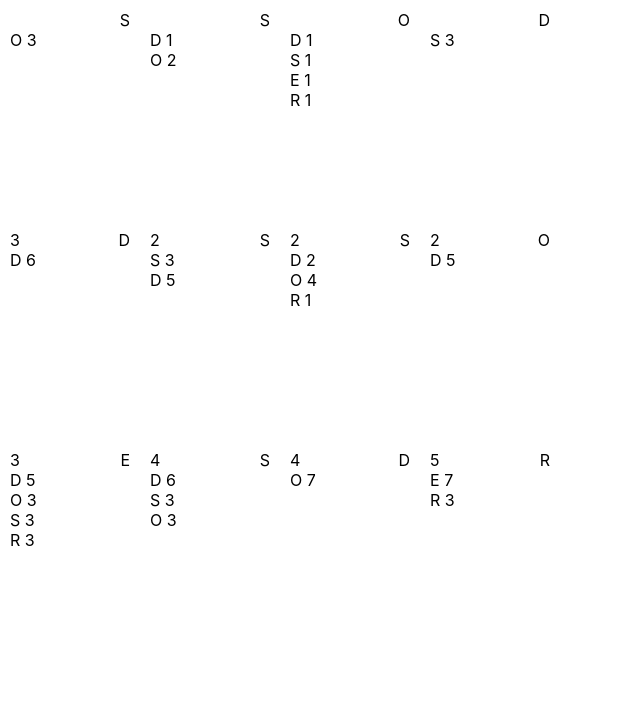
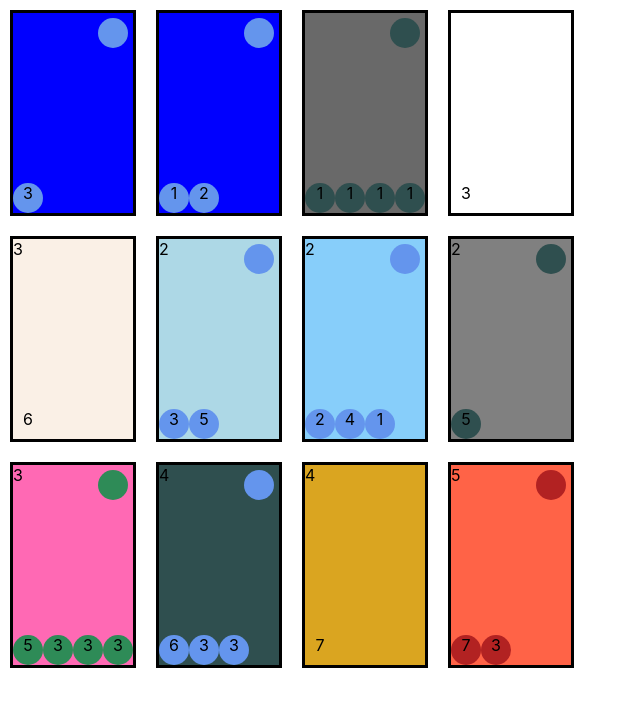
Before and after one commit to becker-portilla/SplendorLess, a React (Create React App) app: page / in a window 1280 px wide. Shown: the top 706 px of the page, without its empty margins (0-640 px from the left). Built offline with nearby package versions, Linux system fonts and the light colour scheme.

Commit message:
avance cartas

```diff
--- a/src/App.css
+++ b/src/App.css
@@ -3,6 +3,8 @@
   height: 200px;
   float: left;
   margin: 10px;
+  border: solid;
+  position: relative;
 }
 
 .card-vp{
@@ -11,6 +13,20 @@
 
 .card-gem{
   float: right;
+  border-radius: 50%;
+  width: 30px;
+  height: 30px;
+  margin-top: 5px;
+  margin-right: 5px;
+  text-align: center;
+}
+
+.card-cost{
+  float: left;
+  border-radius: 50%;
+  text-align: center;
+  width: 30px;
+  height: 30px;
 }
 
 .cards-level:after,
@@ -19,3 +35,14 @@
   display: table;
   clear: both;
 }
+
+.card-bottom {
+  position: absolute;
+  bottom: 0;
+}
+
+.card-bottom:after{
+content: '';
+display: table;
+clear: both;
+}
--- a/src/components/game/board/board.js
+++ b/src/components/game/board/board.js
@@ -11,7 +11,6 @@ function Board(props){
     Util.shuffle(cardsL1);
     Util.shuffle(cardsL2);
     Util.shuffle(cardsL3);
-
     return (
         <div>
             {ShowCards(cardsL1)}
--- /dev/null
+++ b/src/components/game/card/card.css
@@ -0,0 +1,123 @@
+.card-MINE_BLACK{
+    background-color: dimgray;
+}
+
+.card-MINE_BLUE{
+    background-color: blue;
+}
+
+.card-MINE_WHITE{
+    background-color: white;
+}
+
+.card-MINE_GREEN{
+    background-color: green;
+}
+
+.card-MINE_RED{
+    background-color: red;
+}
+
+.card-CAMELS{
+    background-color: rosybrown;
+}
+
+.card-LAPIDARY_BLACK{
+    background-color: grey;
+}
+
+.card-ELEPHANTS{
+    background-color: lightblue;
+}
+
+.card-LAPIDARY_BLUE{
+    background-color: lightskyblue;
+}
+
+.card-PEOPLE_SNOW{
+    background-color: lightslategrey;
+}
+
+.card-LAPIDARY_WHITE{
+    background-color: linen;
+}
+
+.card-GUY_GREEN{
+    background-color: mediumseagreen;
+}
+
+.card-CARRACK{
+    background-color: brown;
+}
+
+.card-FELUCCA{
+    background-color: burlywood;
+}
+
+.card-LAPIDARY_RED{
+    background-color: crimson;
+}
+
+.card-STREET_1{
+    background-color: darkmagenta;
+}
+
+.card-STREET_2{
+    background-color: darkolivegreen;
+}
+
+.card-VENICE{
+    background-color: darkorange;
+}
+
+.card-DIAMANT_SHOP{
+    background-color: darkslategray;
+}
+
+.card-BUILDING_WHITE{
+    background-color: dodgerblue;
+}
+
+.card-GIOIELLERIA{
+    background-color: goldenrod;
+}
+
+.card-TIMBERED_HOUSE{
+    background-color: hotpink;
+}
+
+.card-BRIDGE{
+    background-color: khaki;
+}
+
+.card-EQUESTIAN_STATUE{
+    background-color: lightcoral;
+}
+
+.card-BUILDING_RED{
+    background-color: tomato;
+}
+
+.card-gem-ONYX{
+    background-color: darkslategray;
+}
+
+.card-gem-SAPPHIRE{
+    background-color: cornflowerblue;
+}
+
+.card-gem-DIAMONT{
+    background-color: silver;
+}
+
+.card-gem-ESMERALD{
+    background-color: seagreen;
+}
+
+.card-gem-RUBY{
+    background-color: firebrick;
+}
+
+.card-gem-GOLD{
+    background-color: gold;
+}
--- a/src/components/game/card/card.js
+++ b/src/components/game/card/card.js
@@ -1,5 +1,6 @@
 import React from 'react';
 import Cards from '../../../common/cards';
+import './card.css';
 
 /*props:
     idCard (int)
@@ -16,12 +17,12 @@ function Card(props) {
             return (<div className="card-vp">{card.victoryPoints}</div>)
         })(card)
       }
-      <div className={"card-gem card-gem-" + card.gem}>{card.gem[0]}</div>
+      <div className={"card-gem card-gem-" + card.gem}></div>
     </div>
     <div className="card-bottom">
       {
         card.cost.map(c=>{
-          return (<div className="card-cost"> {c.gem[0]} <span>{c.qty}</span> </div>)
+          return (<div className={"card-cost card-gem-" + card.gem}> {c.qty} </div>)
         })
       }
     </div>
```
